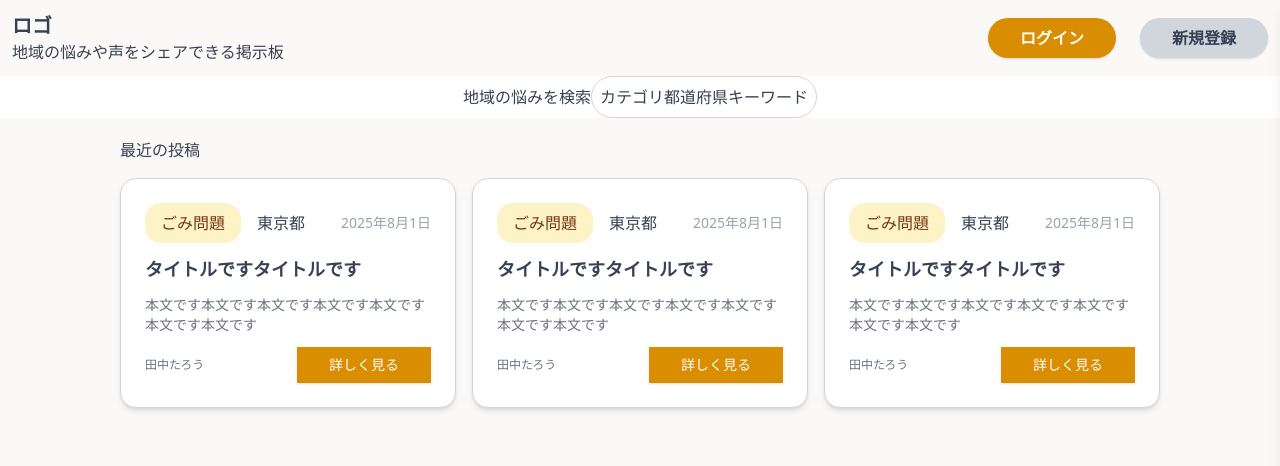
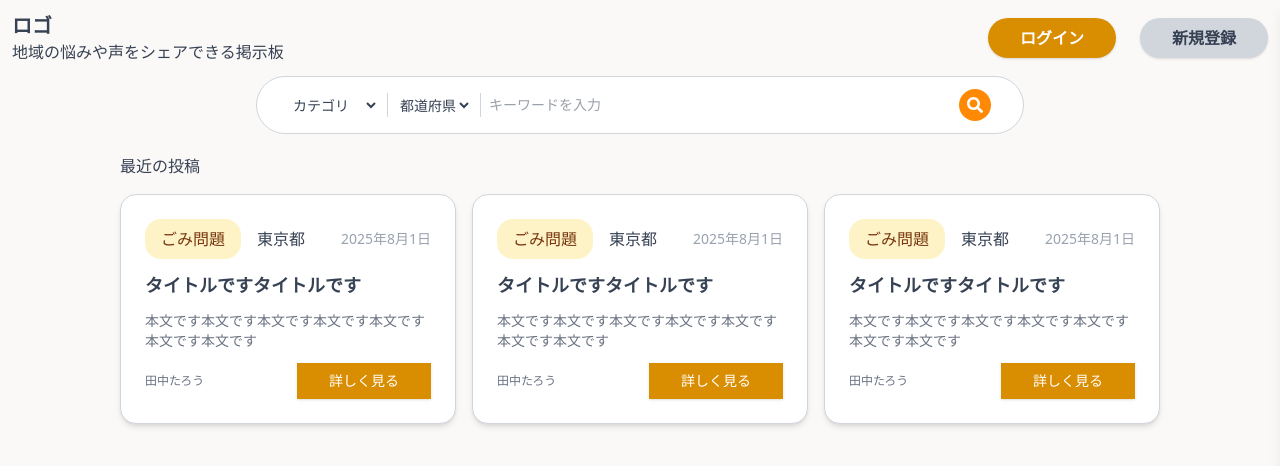
Before and after one commit to pin863/nayamie, a Next.js app: page / in a window 1280 px wide. Shown: the top 466 px of the page. Built offline with nearby package versions, Linux system fonts and the light colour scheme.

Commit message:
検索バーを作成

```diff
--- a/app/components/Searchbar.tsx
+++ b/app/components/Searchbar.tsx
@@ -1,11 +1,72 @@
+import { FaSearch } from "react-icons/fa";
+
 export default function Searchbar() {
   return (
-    <div className="flex bg-white items-center justify-center">
-      <p>地域の悩みを検索</p>
-      <div className="flex border border-gray-300 rounded-full  p-2 ">
-        <p>カテゴリ</p>
-        <p>都道府県</p>
-        <p>キーワード</p>
+    <div className="flex items-center border border-gray-300 rounded-full px-6 py-3 max-w-3xl mx-auto bg-white">
+      {/* カテゴリ */}
+      <div className="flex items-center space-x-2 px-2">
+        <label htmlFor="category" className="sr-only">
+          カテゴリ
+        </label>
+        <select
+          id="category"
+          className="outline-none bg-transparent text-sm"
+          defaultValue=""
+        >
+          <option value="" disabled hidden>
+            カテゴリ
+          </option>
+          <option value="ごみ問題">ごみ問題</option>
+          <option value="騒音">騒音</option>
+          <option value="外国人">外国人</option>
+          <option value="自然・環境">自然・環境</option>
+          <option value="子育て">子育て</option>
+          <option value="その他">その他</option>
+        </select>
+      </div>
+
+      {/* 縦線 */}
+      <div className="border-l border-gray-300 h-6"></div>
+
+      {/* 都道府県 */}
+      <div className="flex items-center space-x-2 px-2">
+        <label htmlFor="prefecture" className="sr-only">
+          都道府県
+        </label>
+        <select
+          id="prefecture"
+          className="outline-none bg-transparent text-sm"
+          defaultValue=""
+        >
+          <option value="" disabled hidden>
+            都道府県
+          </option>
+          <option value="北海道">北海道</option>
+          <option value="東京都">東京都</option>
+          <option value="大阪府">大阪府</option>
+        </select>
+      </div>
+
+      {/* 縦線 */}
+      <div className="border-l border-gray-300 h-6"></div>
+
+      {/* キーワード */}
+      <div className="flex items-center space-x-2 px-2 flex-grow">
+        <label htmlFor="keyword" className="sr-only">
+          キーワード
+        </label>
+        <input
+          id="keyword"
+          type="text"
+          placeholder="キーワードを入力"
+          className="outline-none bg-transparent text-sm w-full"
+        />
+        <button
+          type="submit"
+          className="p-2 bg-orange-400 text-white rounded-full hover:bg-orange-600 transition"
+        >
+          <FaSearch className="w-4 h-4" />
+        </button>
       </div>
     </div>
   );
```
Also changed, not shown: package.json (+6 -5 lines), 1 other file (tests, documents, lock files or other folders).
